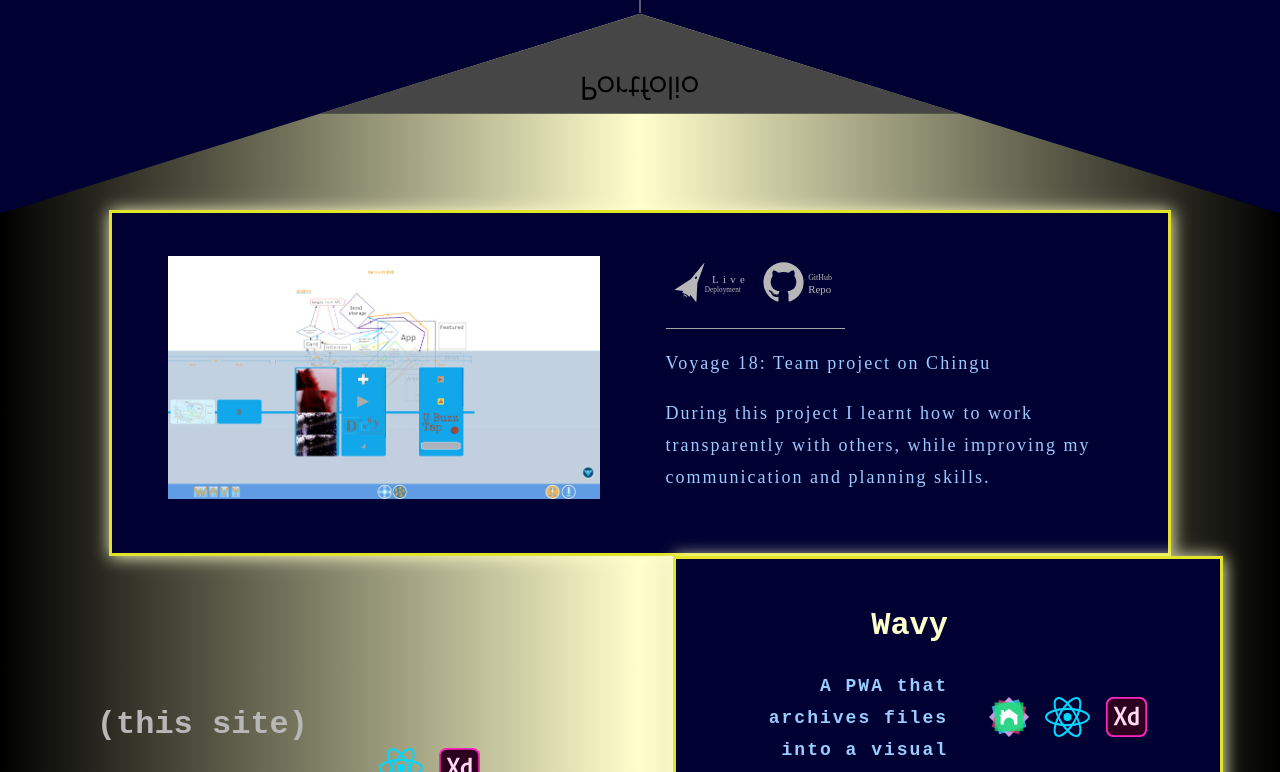
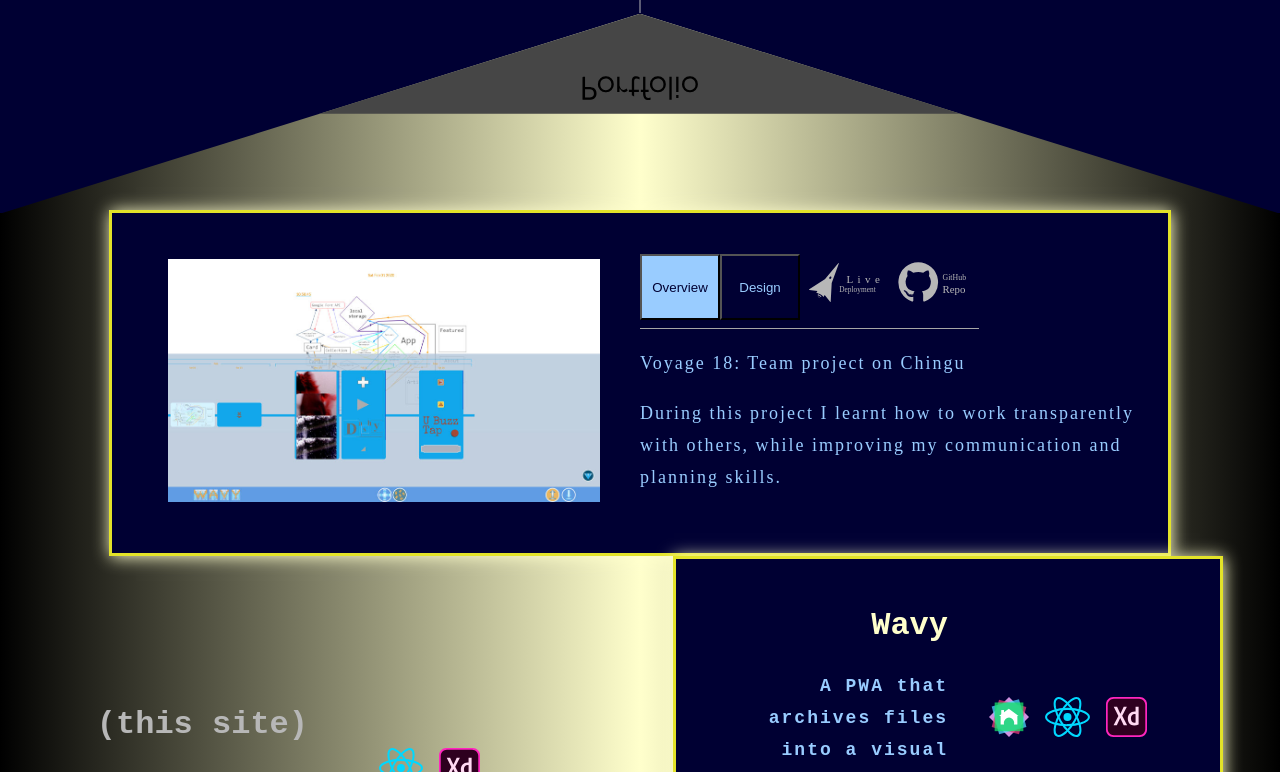
Before and after one commit to lily-law/cv-portfolio, a Gatsby site: page / in a window 1280 px wide. Both pictures are taken after a click on the button 948 px from the left and 1993 px from the top of the page. Shown: the part 1621-2393 px from the top of the page. Built offline with nearby package versions, Linux system fonts and the light colour scheme; Gatsby itself is replaced by a stand-in of ours.

Commit message:
Improve Portfolio Feature component

```diff
--- /dev/null
+++ b/src/components/feature.js
@@ -0,0 +1,89 @@
+import React, { Fragment, useState, useEffect } from "react"
+import Icon from './icon'
+
+const Feature = ({ feature, projects }) => {
+    const [cols, setCols] = useState(1)
+    const [activeTab, setActiveTab] = useState('Overview')
+    let activeProject = projects[feature].points?.[activeTab]
+    useEffect(() => {
+        const findNCols = () => window.innerWidth <= 1200 ? 1 : window.innerWidth <= 1800 ? 2 : 3
+        setCols(findNCols())
+        window.onresize = () => setCols(findNCols())
+    }, [])
+    return (
+    <Fragment>
+        <aside className="feature">
+            <figure>
+                {activeProject?.display?.image && <img src={"/projects/"+activeProject.display.image} alt="" />}
+            </figure>
+            <section>
+                <nav className="links">
+                    {
+                        projects[feature].points && Object.keys(projects[feature].points).map(title =>
+                            <button key={title} className={title === activeTab ? 'active' : ''} onClick={() => setActiveTab(title)}>
+                                {title}
+                            </button>
+                        )
+                    }
+                    {projects[feature].link && <Icon name="deploy" link={projects[feature].link} />}
+                    {projects[feature].repo && <Icon name="repo" link={projects[feature].repo} />}
+                </nav>
+                {activeProject?.text?.map(paragraph => <p key={paragraph }>{paragraph}</p>)}
+            </section>
+        </aside>
+        <style jsx>{`
+            .feature {
+                order: ${(cols*10)*(1 + Math.floor(feature/cols))-9};
+                width: calc(550px * ${cols});
+                max-width: 80vw;
+                grid-column-start: span 3;
+                display: grid;
+                grid-template-columns: 1fr 1fr;
+                place-items: center center;
+                background: var(--blue-d);
+                color: var(--blue-l);
+                border: 3px solid var(--yellow-d);
+                margin-top: -3px;
+                box-shadow: 1px 1px 16px var(--yellow-l);
+                padding: 16px;
+            }
+            section {
+                margin: 2vw;
+                width: 100%;
+            }
+            button {
+                width: 80px;
+                color: var(--blue-l);
+                background: var(--blue-d);
+            }
+            .active {
+                color: var(--blue-d);
+                background: var(--blue-l);
+            }
+            img {
+                max-width: 100%;
+            }
+            .links {
+                grid-area: links;
+                display: inline-flex;
+                flex-flow: row wrap;
+                padding-bottom: 8px;
+                border-bottom: 1px solid var(--grey-l);
+            }
+            @media only screen and (max-width: 1800px) {
+                .feature {
+                    grid-column-start: span 2;
+                }
+            }
+            @media only screen and (max-width: 1200px) {
+                .feature {
+                    grid-column-start: span 1;
+                    grid-template-columns: 1fr;
+                }
+            }
+
+        `}</style>
+    </Fragment>);
+  }
+
+  export default Feature
--- a/src/components/portfolio.js
+++ b/src/components/portfolio.js
@@ -1,8 +1,8 @@
-import React, { Fragment, useState, useEffect } from "react"
+import React, { Fragment, useState } from "react"
 import Project from "./project.js"
 import { Link } from "gatsby"
-import { useSpring, animated } from 'react-spring'
-import Icon from './icon'
+import { useSpring, animated } from "react-spring"
+import Feature from "./feature"
 
 const projects = [
     {
@@ -11,16 +11,17 @@ const projects = [
         icons: ['react', 'xd'],
         repo: 'https://github.com/lily-law/cv-portfolio',
         text: [''],
-        points: [
-            {
-                title: 'Overview',
+        points: {
+            'Overview': {
+                text: [
 
+                ],
+                image: ''
             },
-            {
-                title: 'Design',
-                content: { link: '' },
+            'Design': {
+                link: '',
             }
-        ]
+        }
     },
     {
         title: 'Wavy',
@@ -28,47 +29,82 @@ const projects = [
         repo: 'https://github.com/chingu-voyages/v18-geckos-team-02',
         icons: ['chingu', 'react', 'xd'],
         description: 'A PWA that archives files into a visual timeline',
+        points: {
+            'Overview': {
                 text: [
                     'Voyage 18: Team project on Chingu',
                     'During this project I learnt how to work transparently with others, while improving my communication and planning skills.',
                 ],
-        screenshot: 'wavy.jpg'
-
+                display: {
+                    image: 'wavy.jpg'
+                }
+            },
+            'Design': {
+                link: '',
+            }
+        }
     },
     {
         title: 'Dashy',
         link: 'https://v16-geckos-2-production.netlify.com/',
         repo: 'https://github.com/chingu-voyages/v16-geckos-team-02',
-        screenshot: 'dashy.jpg',
         icons: ['chingu', 'svelte', 'xd'],
         description: 'v16-geckos-team-02 - A Chingu team project',
+        points: {
+            'Overview': {
                 text: [
                     'Voyage 16: Team project on Chingu. Working with and learning a new framework, Svelte made this project interesting to work on.',
                     'This ended as a solo effort and it taught me about the value of momentum and perseverance.'
-        ]
+                ],
+                display: {
+                    image: 'dashy.jpg'
+                }
+            },
+            'Design': {
+                link: '',
+            }
+        }
     },
     {
         title: 'Solo-Koala-54',
         link: 'https://chingu-solo.github.io/solo-koala-54/',
         repo: 'https://github.com/Chingu-Solo/solo-koala-54',
-        screenshot: 'solo-koala-54.jpg',
         icons: ['chingu', 'svelte', 'xd'],
         description: 'A reimplementation of Google Fonts',
+        points: {
+            'Overview': {
                 text: [
                     'I created this for my Chingu pre-work project. While having fun coding the workings of this site, it felt appropriate to bring a little bit of fun into the design.'
-        ]
+                ],
+                display: {
+                    image: 'solo-koala-54.jpg'
+                }
+            },
+            'Design': {
+                link: '',
+            }
+        }
     },
     {
         title: 'White Raven',
         link: 'https://white-raven.co.uk',
-        screenshot: 'white-raven.jpg',
         icons: ['react', 'xd'],
         description: 'SPA/website for Animal Communicator',
+        points: {
+            'Overview': {
                 text: [
                     'I was given free rein in creating the design. I developed the website using ReactJS while creating the backend in PHP so it could be easily hosted on any shared hosting plan.',
                     'The landing features a logo that I drew myself and an easter egg of drifting clouds in the background.',
                     'For the contact page I created a step by step booking system that collects the users information, processes a paypal payment, and sends out emails.'
-        ]
+                ],
+                display: {
+                    image: 'white-raven.jpg'
+                }
+            },
+            'Design': {
+                link: '',
+            }
+        }
     },
     {
         title: 'U Buzz Tap',
@@ -76,43 +112,56 @@ const projects = [
         repo: 'https://github.com/lily-law/u-buzz-tap',
         icons: ['nodejs', 'socketio', 'react'],
         description: 'Simple buzzer SPA for multiple remote players',
+        points: {
+            'Overview': {
                 text: [
                     'During the lockdown we’ve been doing a weekly video chat quiz and it was suggested that we could use a buzzer app that accounts for the connection delays.',
                     'I put this together recently over a couple of weekends.'
                 ],
-        screenshot: 'u-buzz-tap.jpg'
+                display: {
+                    image: 'u-buzz-tap.jpg'
+                }
+            },
+            'Design': {
+                link: '',
+            }
+        }
     },
     {
         title: 'Big Button Timer',
         repo: 'https://github.com/lily-law/bigButtonTimer',
         icons: ['c', 'arduino'],
-        screenshot: 'big-button-timer.jpg',
         description: 'A physical device with a big button and an 8 segment display',
+        points: {
+            'Overview': {
                 text: [
                     'Programmed in C/Arduino, I made this with three modes stopwatch/pomodoro/counter.',
                     'Simple and reliable bit of code I use everyday. The big button makes this device, giving it an easy of use a notch above commercial devices I could find.'
-        ]
+                ],
+                display: {
+                    image: 'big-button-timer.jpg'
+                }
+            }
+        }
     },
     {
         title: 'grid',
         repo: 'https://github.com/lily-law/grid',
         icons: ['npm', 'js'],
         description: 'A JavaScript grid arrays constructor',
+        points: {
+            'Overview': {
                 text: [
                     'I made this while working on implimenting a sudoku engine/generator.',
                     'It\'s API will translate a given array into rows/coloumns/diagonals/blocks/nths and convert an index to coordinate and vice versa.'
                 ]
+            }
+        }
     },
 ]
 
 const Portfolio = () => {
     const [feature, setFeature] = useState(null)
-    const [cols, setCols] = useState(1)
-    useEffect(() => {
-        const findNCols = () => window.innerWidth <= 1200 ? 1 : window.innerWidth <= 1800 ? 2 : 3
-        setCols(findNCols())
-        window.onresize = () => setCols(findNCols())
-    }, [])
     const flickeringAnimation = useSpring({
         to: async (next, cancel) => {
             async function flicker() {
@@ -160,22 +209,7 @@ const Portfolio = () => {
             </header>
             <main>
                 {projects.map((data, index) => <Project key={data.title} {...{...data, index, feature, setFeature: handleSetFeature}} />)}
-                {Number.isInteger(feature) &&
-                <aside className="feature">
-                    <figure>
-                        <a href={projects[feature].link}  target="_blank" rel="noreferrer">
-                            <img src={"/projects/"+projects[feature].screenshot} alt="" />
-                        </a>
-                    </figure>
-                    <section className="text">
-                        <nav className="links">
-                            {projects[feature].link && <Icon name="deploy" link={projects[feature].link} />}
-                            {projects[feature].repo && <Icon name="repo" link={projects[feature].repo} />}
-                        </nav>
-                        {projects[feature].text.slice(0).map(paragraph => (typeof paragraph === "string") ? <p key={paragraph }>{paragraph}</p> : paragraph)}
-                        {projects[feature].points && projects[feature].points.map(p => <button>{p.title}</button>)}
-                    </section>
-                </aside>}
+                {Number.isInteger(feature) && <Feature {...{feature, projects}} />}
             </main>
         </div>
         <style jsx global>{`
@@ -237,49 +271,14 @@ const Portfolio = () => {
                 place-items: end center;
                 grid-template-columns: repeat(3, auto);
             }
-            .feature {
-                order: ${(cols*10)*(1 + Math.floor(feature/cols))-9};
-                width: calc(550px * ${cols});
-                max-width: 80vw;
-                grid-column-start: span 3;
-                display: grid;
-                grid-template-columns: 1fr 1fr;
-                place-items: center center;
-                background: var(--blue-d);
-                color: var(--blue-l);
-                border: 3px solid var(--yellow-d);
-                margin-top: -3px;
-                box-shadow: 1px 1px 16px var(--yellow-l);
-                padding: 16px;
-            }
-            .feature section {
-                margin: 2vw;
-            }
-            img {
-                max-width: 100%;
-            }
-            .links {
-                grid-area: links;
-                display: inline-flex;
-                flex-flow: row wrap;
-                padding-bottom: 8px;
-                border-bottom: 1px solid var(--grey-l);
-            }
             @media only screen and (max-width: 1800px) {
                 main {
                     grid-template-columns: repeat(2, auto);
-                }
-                .feature {
-                    grid-column-start: span 2;
                 }
             }
             @media only screen and (max-width: 1200px) {
                 main {
                     grid-template-columns: repeat(1, auto);
-                }
-                .feature {
-                    grid-column-start: span 1;
-                    grid-template-columns: 1fr;
                 }
             }
 
```
Lines whose indentation alone changed are shown as unchanged.
